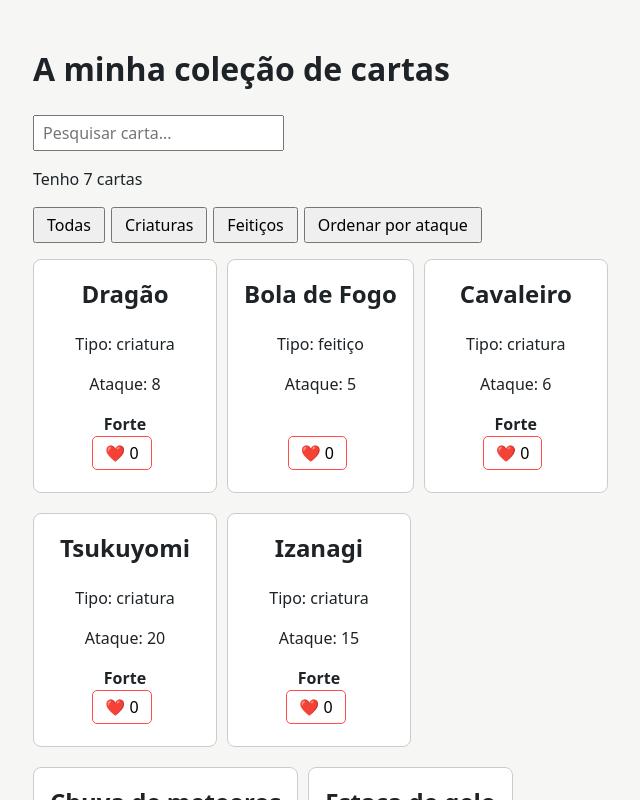
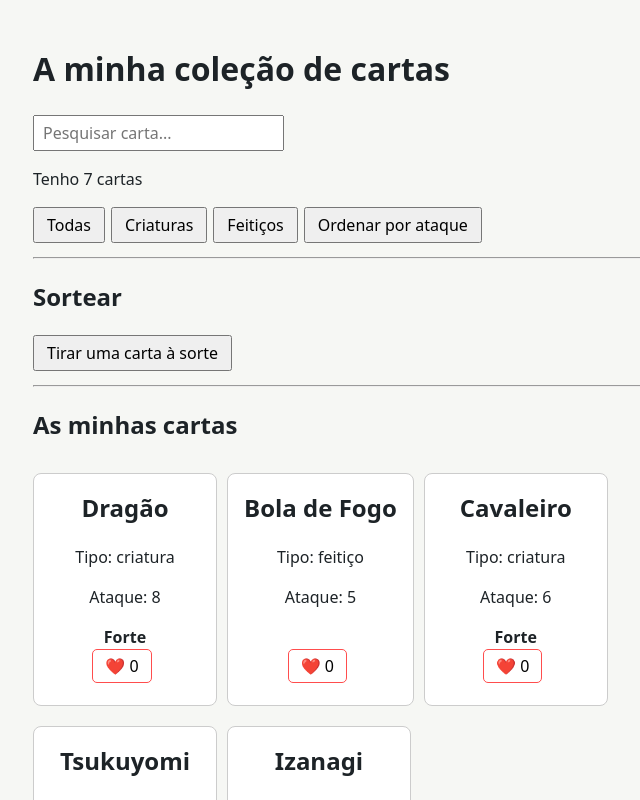
Before and after one commit to GabiSousa02/Ficha3-GabrielSousa, a React (Vite) app: page / in a window 1280 px wide. Shown: the top 800 px of the page, without its empty margins (287-927 px from the left). Built offline with nearby package versions, Linux system fonts and the light colour scheme.

Commit message:
Carta a sorte

```diff
--- a/src/App.jsx
+++ b/src/App.jsx
@@ -1,4 +1,3 @@
-
 import { useState } from 'react';
 import Card from './Card';
 
@@ -16,6 +15,7 @@ function App() {
   const [tipo, setTipo] = useState('todas');
   const [pesquisa, setPesquisa] = useState('');
   const [ordenarAtaque, setOrdenarAtaque] = useState(false);
+  const [cartaSorte, setCartaSorte] = useState(null);
 
   const cartasFiltradas = cards.filter((card) => {
     const correspondeTipo =
@@ -28,12 +28,13 @@ function App() {
   });
 
   const cartasOrdenadas = [...cartasFiltradas].sort((a, b) => {
-    if (ordenarAtaque) {
-      return b.attack - a.attack;
-    }
+    return ordenarAtaque ? b.attack - a.attack : 0;
+  });
 
-    return 0;
-  });
+  function tirarCartaASorte() {
+    const indice = Math.floor(Math.random() * cards.length);
+    setCartaSorte(cards[indice]);
+  }
 
   return (
     <div>
@@ -48,21 +49,32 @@ function App() {
 
       <p>Tenho {cartasFiltradas.length} cartas</p>
 
-      <button onClick={() => setTipo('todas')}>
-        Todas
-      </button>
-
-      <button onClick={() => setTipo('criatura')}>
-        Criaturas
-      </button>
-
-      <button onClick={() => setTipo('feitiço')}>
-        Feitiços
-      </button>
+      <button onClick={() => setTipo('todas')}>Todas</button>
+      <button onClick={() => setTipo('criatura')}>Criaturas</button>
+      <button onClick={() => setTipo('feitiço')}>Feitiços</button>
 
       <button onClick={() => setOrdenarAtaque(!ordenarAtaque)}>
         Ordenar por ataque
       </button>
+
+      <hr />
+
+      <h2>Sortear</h2>
+
+      <button onClick={tirarCartaASorte}>
+        Tirar uma carta à sorte
+      </button>
+
+      {cartaSorte && (
+        <div>
+          <h3>A tua carta sorteada:</h3>
+          <Card card={cartaSorte} />
+        </div>
+      )}
+
+      <hr />
+
+      <h2>As minhas cartas</h2>
 
       <div>
         {cartasOrdenadas.map((card) => (
```
